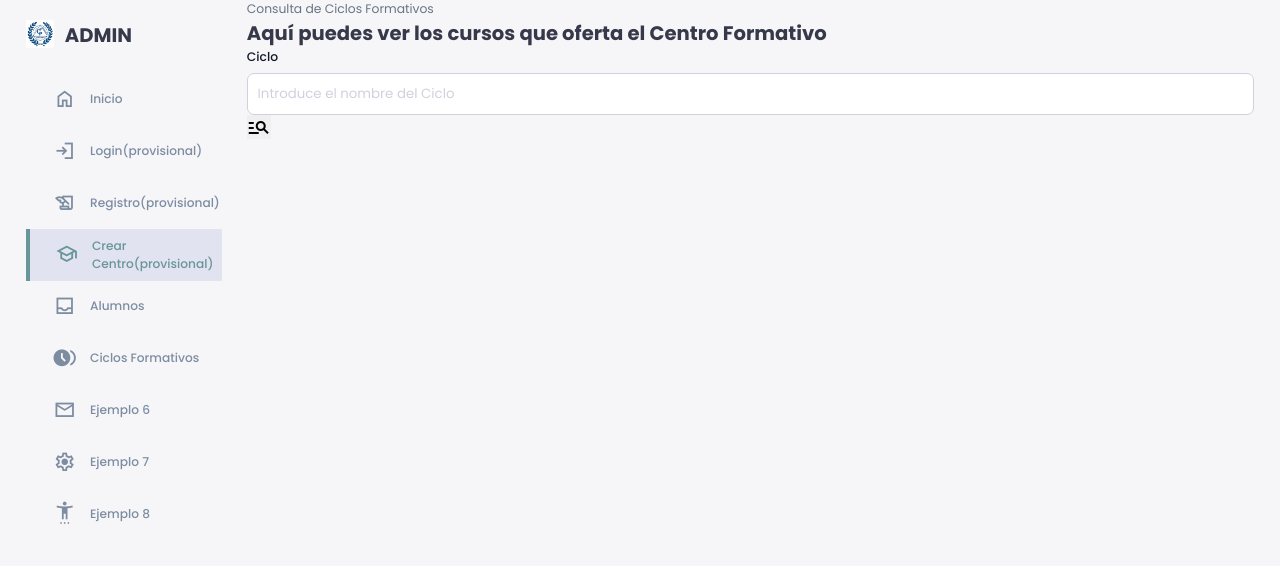
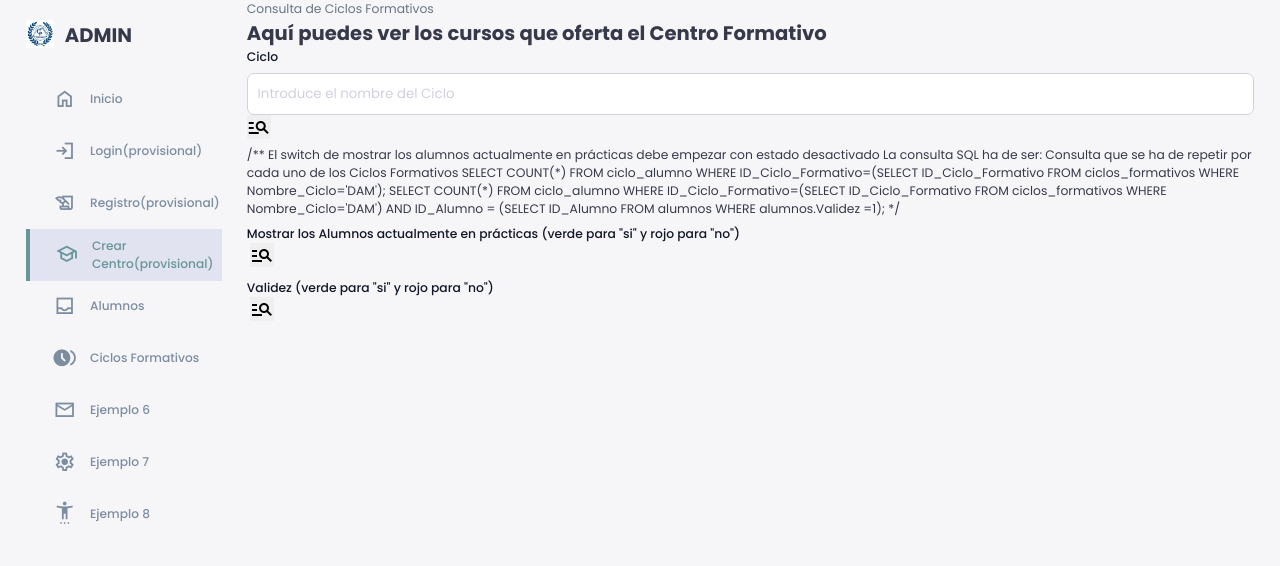
Before and after one commit to LilLuKaK/Trabajo-SGE, a PHP site: page /vista/consultarCiclo.php in a window 1280 px wide. Shown: the top 566 px of the page. Run offline with PHP 8.4, Linux system fonts and the light colour scheme; a user stored in the database is signed in.

Commit message:
Preparabdo consultas SQL

```diff
--- a/vista/consultarCiclo.php
+++ b/vista/consultarCiclo.php
@@ -28,6 +28,48 @@
                 <input type="hidden" value="buscarCiclo">
             </div>
 
+/**
+El switch de mostrar los alumnos actualmente en prácticas debe empezar con estado desactivado
+La consulta SQL ha de ser:
+Consulta que se ha de repetir por cada uno de los Ciclos Formativos
+SELECT COUNT(*)
+FROM ciclo_alumno
+WHERE ID_Ciclo_Formativo=(SELECT ID_Ciclo_Formativo
+                          FROM ciclos_formativos
+                          WHERE Nombre_Ciclo='DAM');
+
+
+                          SELECT COUNT(*)
+FROM ciclo_alumno
+WHERE ID_Ciclo_Formativo=(SELECT ID_Ciclo_Formativo
+                          FROM ciclos_formativos
+                          WHERE Nombre_Ciclo='DAM')
+AND ID_Alumno = (SELECT ID_Alumno
+                 FROM alumnos
+                 WHERE alumnos.Validez =1);
+*/
+            <div class="form__control">
+                    <label for="conPracticas">Mostrar los Alumnos actualmente en prácticas (<span class="si">verde</span> para "si" y <span class="no">rojo</span> para "no") </label>
+                    <div class="input">
+                        <label class="switch">
+                            <input type="checkbox">
+                            <span class="slider round"></span>
+                        </label>
+                        <button class="search"><span class="material-symbols-sharp">manage_search</span></button>
+                    </div>
+                </div>
+                <div class="form__control">
+                    <label for="validez">Validez (<span class="si">verde</span> para "si" y <span class="no">rojo</span> para "no") </label>
+                    <div class="input">
+                        <label class="switch">
+                            <input type="checkbox">
+                            <span class="slider round"></span>
+                        </label>
+                        <button class="search"><span class="material-symbols-sharp">manage_search</span></button>
+                    </div>
+                </div>
+
+
 
         </div>
 
```
